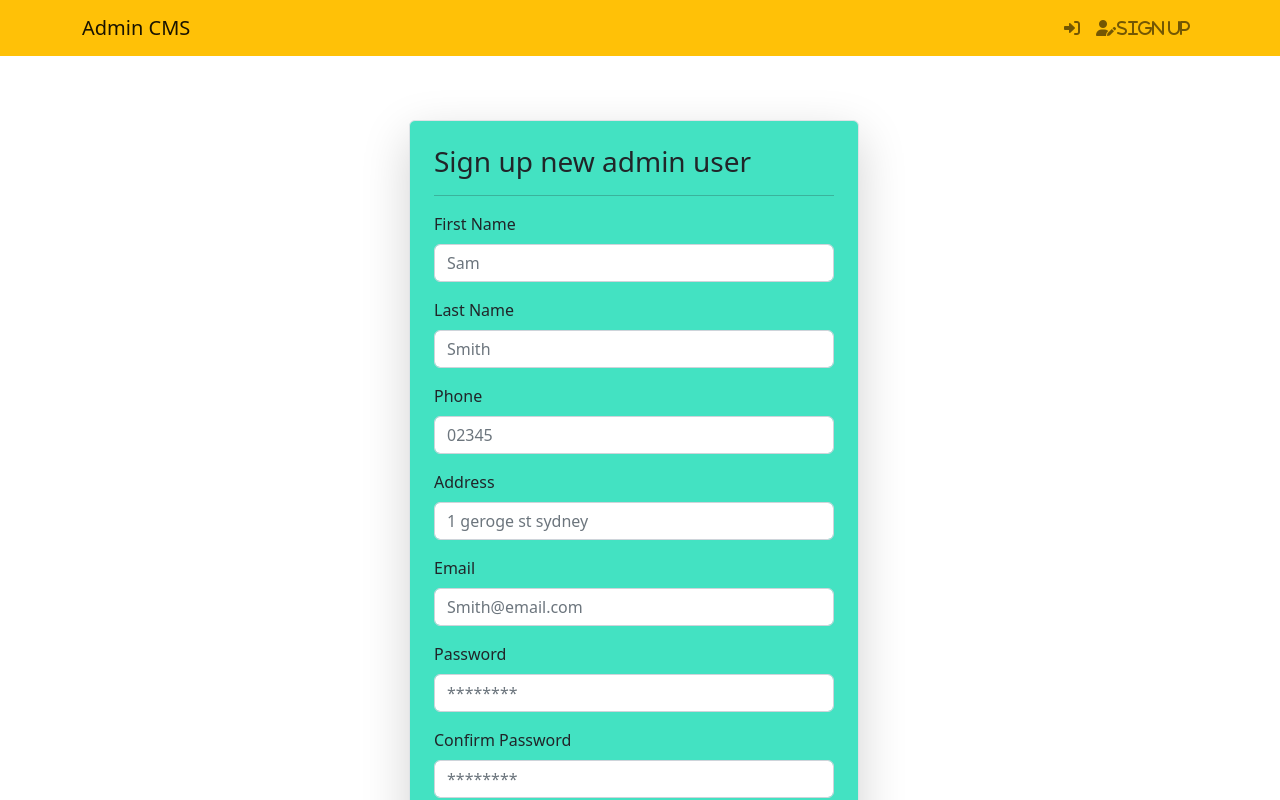
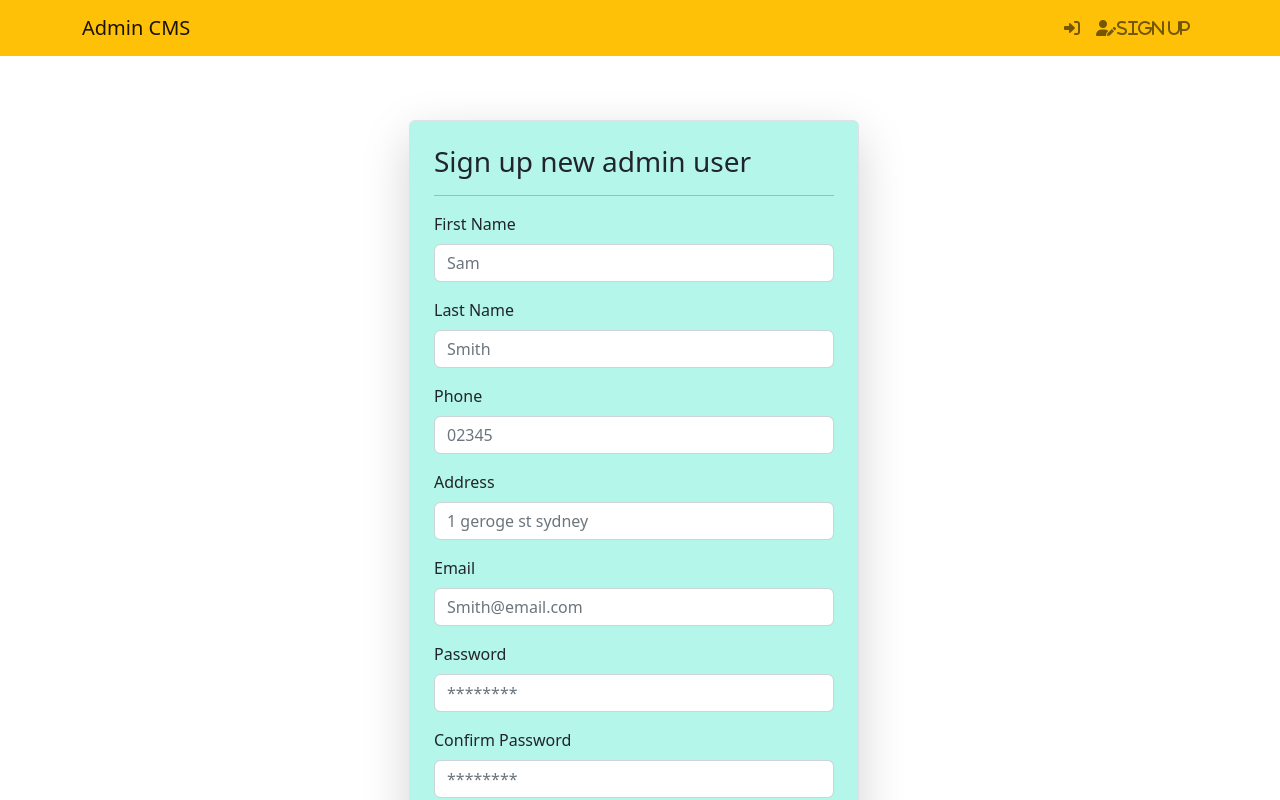
Before and after one commit to Shital769/e-commerce-client, a React (Create React App) app: page /register in a window 1280 px wide. Shown: the top 800 px of the page. Built offline with nearby package versions, Linux system fonts and the light colour scheme.

Commit message:
Changed a signup form color.

```diff
--- a/src/App.css
+++ b/src/App.css
@@ -5,13 +5,13 @@
 .register-page form {
   max-width: 450px;
   margin: auto;
-  background: #43e2c2;
+  background: #a0f4e3c8;
 }
 .login-page form {
   width: 450px;
   margin: auto;
   margin-top: 3rem;
-  border: 2px solid rgba(rgb(225, 111, 111), rgb(147, 165, 147), blue, 0 5);
+  border: 2px solid rgba(rgb(225, 111, 111), rgb(147, 165, 147), blue, 0.5);
   padding: 1.5rem;
 }
 
```
